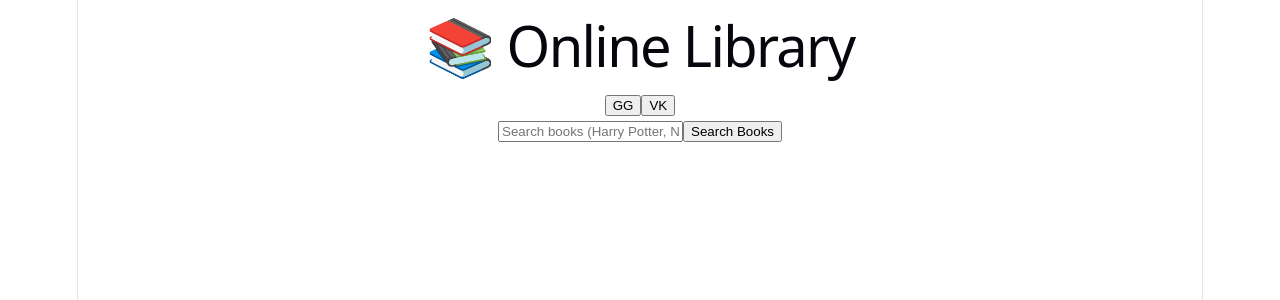
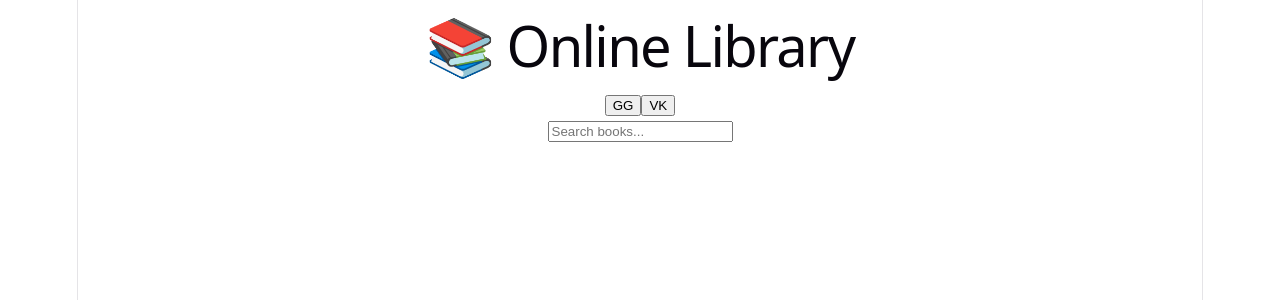
Before and after one commit to Sheliiiiy/shared-library, a React (Vite) app: page / in a window 1280 px wide. Shown: the top 300 px of the page. Built offline with nearby package versions, Linux system fonts and the light colour scheme.

Commit message:
Replace Ugly search with dropdown

```diff
--- a/src/App.jsx
+++ b/src/App.jsx
@@ -30,15 +30,18 @@ export default function App() {
   const [search, setSearch] = useState("")
   const [results, setResults] = useState([])
 
-  const searchBooks = async () => {
-    if (!search) return
+  const searchBooks = async (value) => {
+    if (!value) {
+      setResults([])
+      return
+    }
 
     const res = await fetch(
-      `https://openlibrary.org/search.json?q=${search}`
+      `https://openlibrary.org/search.json?q=${value}`
     )
 
     const data = await res.json()
-    setResults(data.docs.slice(0, 8))
+    setResults(data.docs.slice(0, 6))
   }
 
   const groupedBooks = books[activeUser].reduce((acc, book) => {
@@ -75,42 +78,27 @@ export default function App() {
       <div className="mb-6">
         <input
           className="p-2 border rounded w-full"
-          placeholder="Search books (Harry Potter, Naruto...)"
+          placeholder="Search books..."
           value={search}
-          onChange={(e) => setSearch(e.target.value)}
+          onChange={(e) => {
+            const value = e.target.value
+            setSearch(value)
+            searchBooks(value)
+          }}
         />
 
-        <button
-          onClick={searchBooks}
-          className="mt-2 px-4 py-2 bg-green-500 text-white rounded"
-        >
-          Search Books
-        </button>
       </div>
 
       {/* P2 */}
+      {results.length > 0 && (
+        <div className="relative">
+          <div className="absolute z-10 w-full bg-white border rounded shadow-lg max-h-80 overflow-auto"></div>
           <div className="grid grid-cols-2 md:grid-cols-4 gap-4 mb-6">
             {results.map((book, i) => (
-          <div key={i} className="border p-3 rounded">
-            <img
-              src={
-                book.cover_i
-                  ? `https://covers.openlibrary.org/b/id/${book.cover_i}-M.jpg`
-                  : ""
-              }
-              className="h-40 w-full object-cover mb-2"
-            />
-
-            <h3 className="font-bold text-sm">
-              {book.title}
-            </h3>
-
-            <p className="text-xs text-gray-600">
-              {book.author_name?.[0]}
-            </p>
-
-            <button
-              onClick={() =>
+              <div
+                key={i}
+                className="p-2 hover:bg-gray-100 cursor-pointer flex gap-2"
+                onClick={() => {
                   setBooks(prev => ({
                     ...prev,
                     [activeUser]: [
@@ -127,14 +115,25 @@ export default function App() {
                       }
                     ]
                   }))
+
+                  // CLEAR EVERYTHING AFTER SELECT
+                  setSearch("")
+                  setResults([])
+                }}
+              >
+                <img
+                  src={
+                    book.cover_i
+                      ? `https://covers.openlibrary.org/b/id/${book.cover_i}-S.jpg`
+                      : ""
                   }
-              className="mt-2 px-2 py-1 bg-blue-500 text-white text-xs rounded"
-            >
-              Add
-            </button>
+                  className="h-10 w-8 object-cover"
+                />
               </div>
             ))}
           </div>
+        </div>
+      )}
 
       {/* Books Display */}
       <BookList
```
Lines whose indentation alone changed are shown as unchanged.
